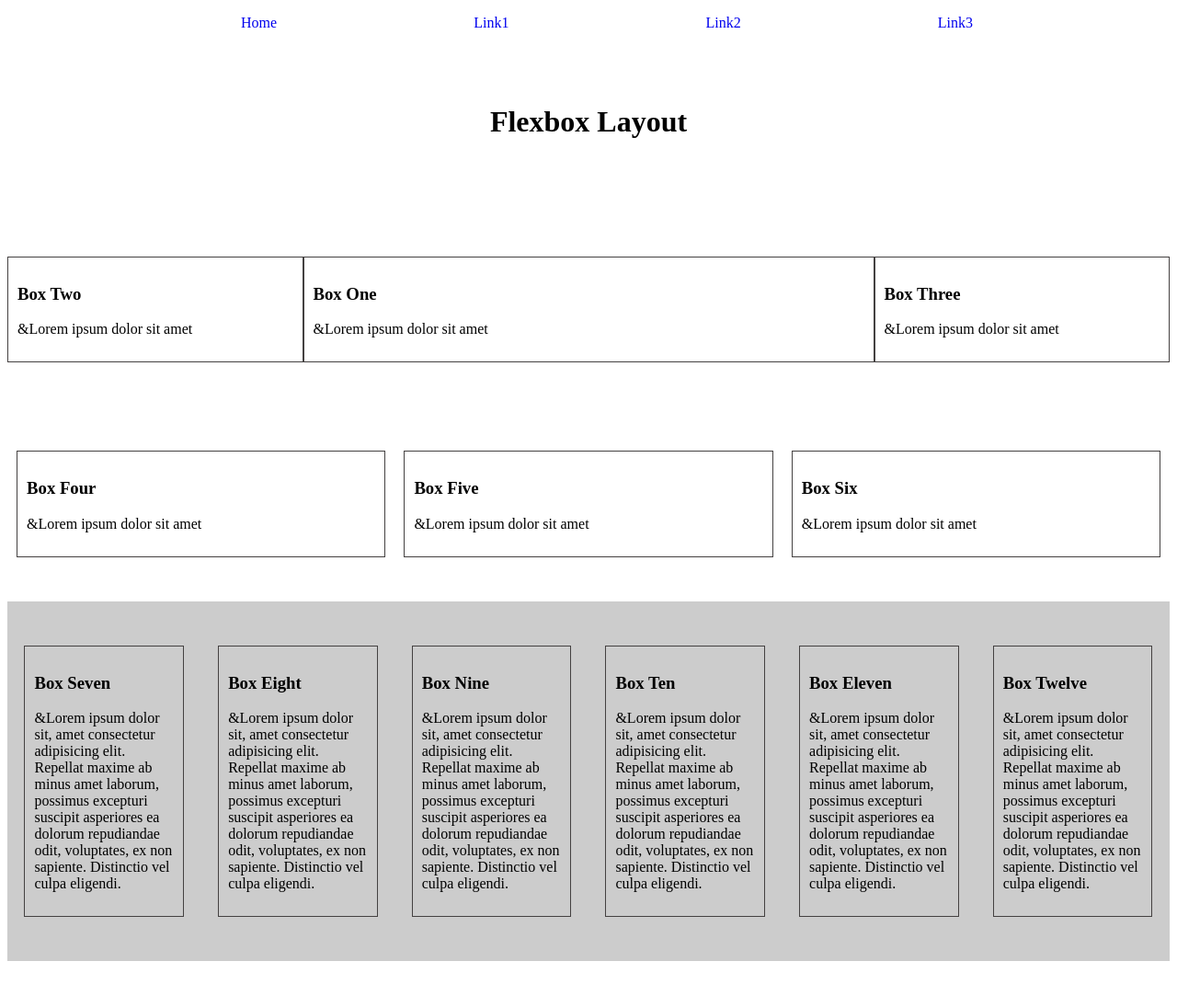
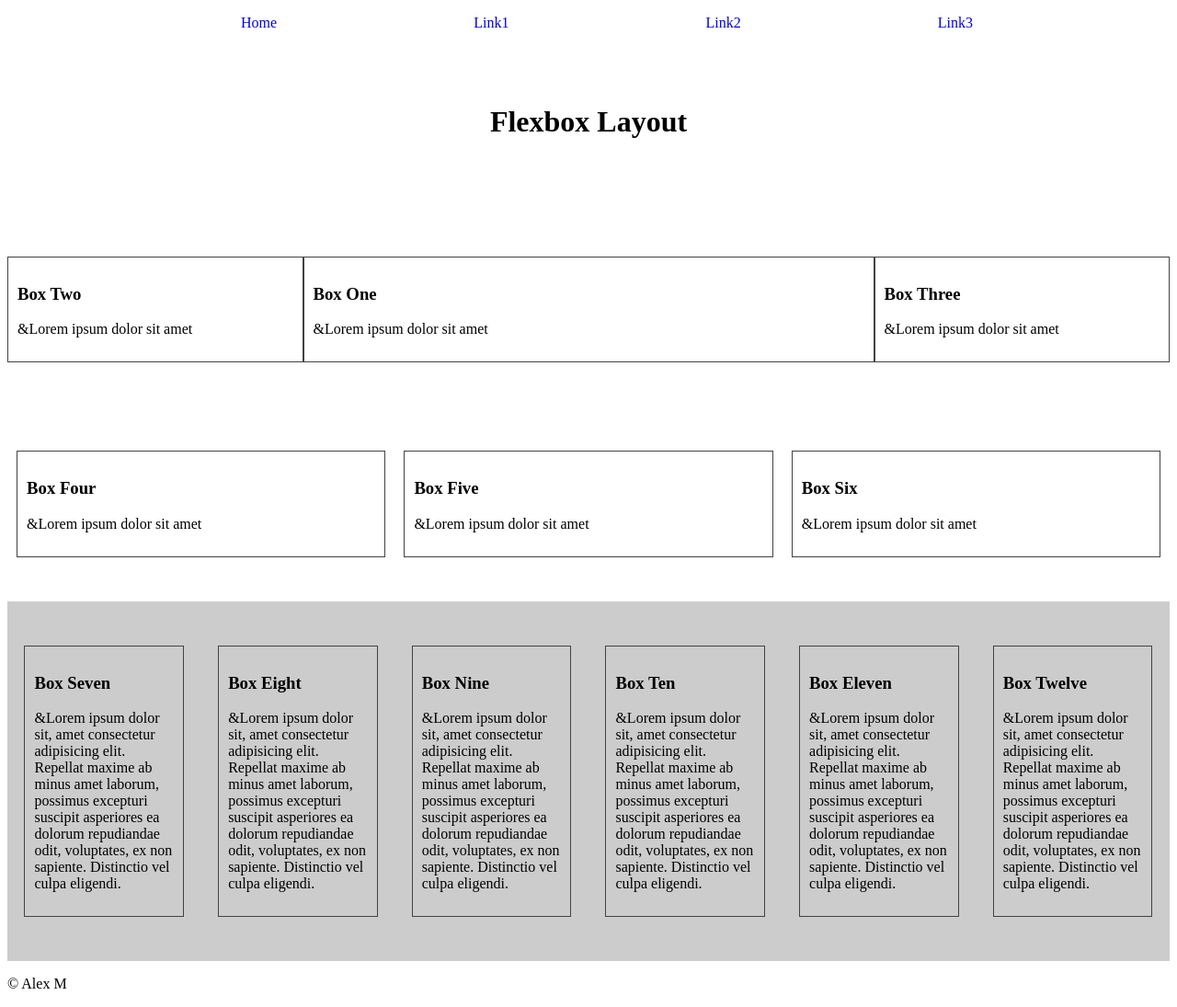
Before and after one commit to Mathenge-Alex/Flex-box, a plain HTML site: page index.html in a window 1280 px wide. Shown: the whole page at 92% size. Before the commit the page ends 1053 px from the top, so only its background shows below. Drawn offline with Linux system fonts and the light colour scheme.

Commit message:
Feat: Add footer

```diff
--- a/index.html
+++ b/index.html
@@ -106,6 +106,11 @@
 
             </div>
         </div>
+
+
+        <footer>
+            <p>&copy; Alex M</p>
+        </footer>
     </body>
 
 </html>
```
